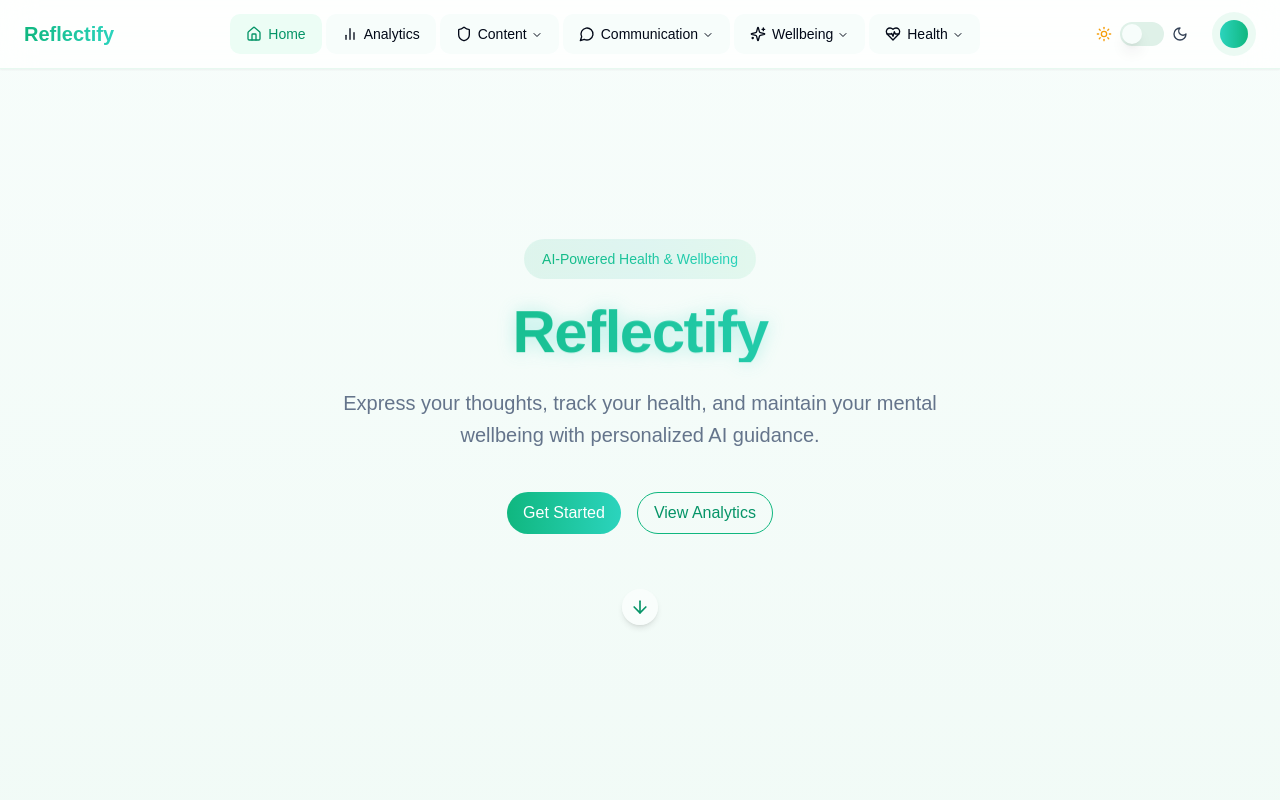
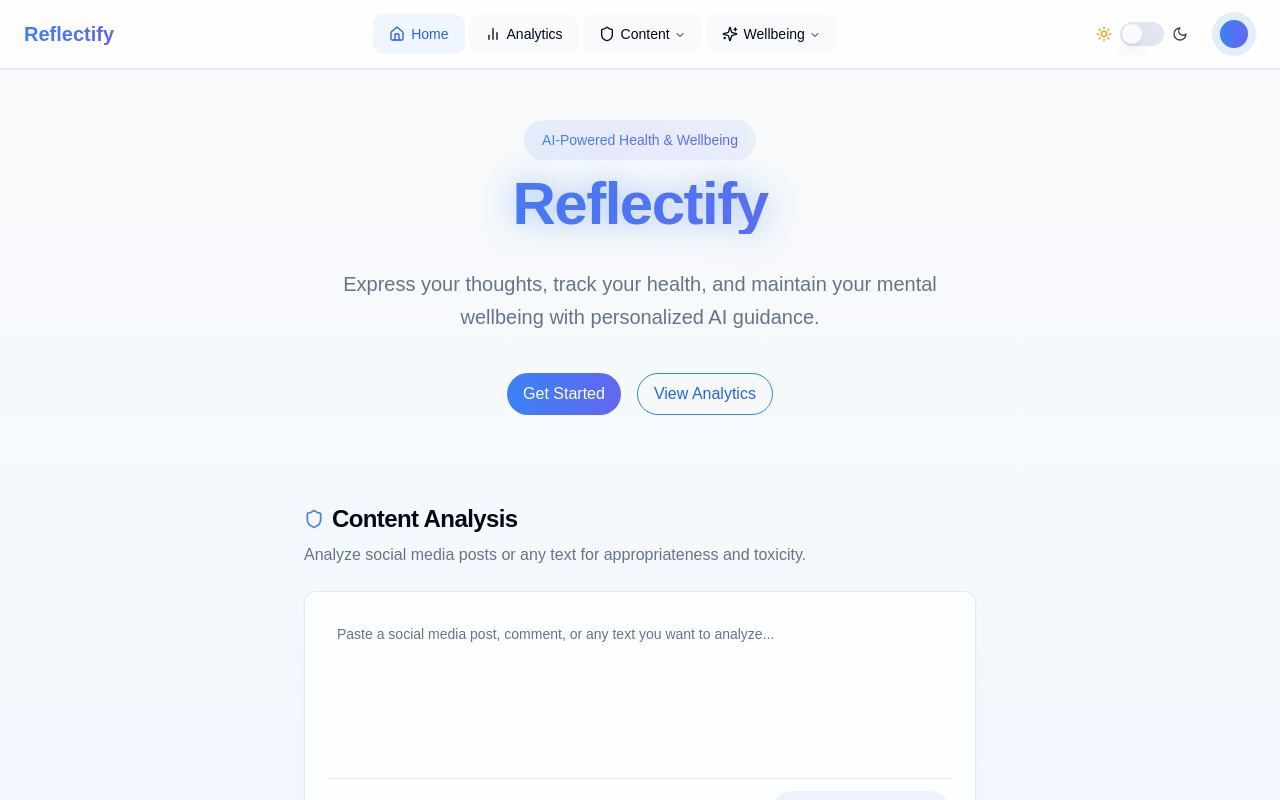
Before and after one commit to DragoRaj/ReflectifyAI, a React (Vite) app: page / in a window 1280 px wide. Shown: the top 800 px of the page. Built offline with nearby package versions, Linux system fonts and the light colour scheme.

Commit message:
Fix: UI and navigation issues
- Removed the arrow animation.
- Fixed the splash screen duration and visibility.
- Consolidated the navigation tabs.
- Ensured correct redirection for tabs.
- Updated color scheme.

```diff
--- a/src/components/SplashScreen.tsx
+++ b/src/components/SplashScreen.tsx
@@ -8,7 +8,7 @@ interface SplashScreenProps {
 
 const SplashScreen: React.FC<SplashScreenProps> = ({
   onComplete,
-  duration = 2500
+  duration = 4000 // Increased duration from 2500ms to 4000ms
 }) => {
   const [visible, setVisible] = useState(true);
 
@@ -24,15 +24,15 @@ const SplashScreen: React.FC<SplashScreenProps> = ({
   if (!visible) return null;
 
   return (
-    <div className="fixed inset-0 z-50 flex items-center justify-center bg-seafoam-50 dark:bg-indigo-950 transition-all duration-700">
+    <div className="fixed inset-0 z-50 flex items-center justify-center bg-gray-50 dark:bg-gray-900 transition-all duration-700">
       <div className="splash-content">
         <div className="splash-logo animate-float">
-          <span className="text-5xl font-display font-bold bg-gradient-to-r from-emerald-500 to-teal-400 bg-clip-text text-transparent dark:from-teal-300 dark:to-emerald-400">
+          <span className="text-5xl font-display font-bold bg-gradient-to-r from-blue-500 to-indigo-500 bg-clip-text text-transparent dark:from-blue-400 dark:to-indigo-400">
             Reflectify
           </span>
         </div>
         <div className="splash-particles">
-          {Array(15).fill(0).map((_, i) => (
+          {Array(20).fill(0).map((_, i) => (
             <div
               key={i}
               className="particle"
--- a/src/components/layout/MainLayout.tsx
+++ b/src/components/layout/MainLayout.tsx
@@ -1,7 +1,7 @@
 
 import React, { useState, useEffect } from "react";
 import { cn } from "@/lib/utils";
-import { Moon, Sun, BarChart2, Home, Shield, MessageCircle, BookText, HeartPulse, Sparkles } from "lucide-react";
+import { Moon, Sun, BarChart2, Home, Shield, MessageCircle, Sparkles, HeartPulse } from "lucide-react";
 import { Switch } from "@/components/ui/switch";
 import {
   NavigationMenu,
@@ -18,7 +18,7 @@ interface MainLayoutProps {
   className?: string;
 }
 
-// Function groups for the app
+// Simplified function groups for the app - reduced to 4 main groups
 const featureGroups = [
   {
     name: "Home",
@@ -34,13 +34,7 @@ const featureGroups = [
     name: "Content",
     icon: <Shield className="h-4 w-4" />,
     subItems: [
-      { name: "Content Analysis", id: "content" }
-    ]
-  },
-  {
-    name: "Communication",
-    icon: <MessageCircle className="h-4 w-4" />,
-    subItems: [
+      { name: "Content Analysis", id: "content" },
       { name: "Chat", id: "chat" },
       { name: "Express", id: "rant" }
     ]
@@ -50,14 +44,8 @@ const featureGroups = [
     icon: <Sparkles className="h-4 w-4" />,
     subItems: [
       { name: "Mindfulness", id: "mindfulness" },
-      { name: "Journal", id: "journal" }
-    ]
-  },
-  {
-    name: "Health",
-    icon: <HeartPulse className="h-4 w-4" />,
-    subItems: [
-      { name: "Health Tracking", id: "health" }
+      { name: "Journal", id: "journal" },
+      { name: "Health", id: "health" }
     ]
   }
 ];
@@ -97,24 +85,35 @@ const MainLayout = ({ children, className }: MainLayoutProps) => {
 
   const handleTabClick = (tab: string) => {
     setActiveTab(tab);
+    // Update URL hash for better navigation
+    window.location.hash = tab;
+
     // Add animation effect for tab change
     const mainContent = document.querySelector("main");
     if (mainContent) {
       mainContent.classList.add("fade-transition");
       setTimeout(() => {
         mainContent.classList.remove("fade-transition");
-        // Scroll to the top of the page
-        window.scrollTo({ top: 0, behavior: 'smooth' });
       }, 300);
     }
+
+    // Scroll to the feature section
+    const featuresSection = document.getElementById('features-section');
+    if (featuresSection) {
+      featuresSection.scrollIntoView({ behavior: 'smooth' });
+    }
+
+    // Custom event for tab change (to be used in Index.tsx)
+    const tabChangeEvent = new CustomEvent('tabChange', { detail: { tab } });
+    window.dispatchEvent(tabChangeEvent);
   };
 
   return (
-    <div className={cn("min-h-screen bg-gradient-to-b from-seafoam-50 to-mint-100 dark:from-indigo-950 dark:to-slate-900 transition-colors duration-500", className)}>
-      <header className="fixed top-0 left-0 right-0 z-50 py-3 px-6 backdrop-blur-lg bg-white/80 dark:bg-slate-900/80 border-b border-emerald-100 dark:border-indigo-800/50 transition-all duration-500 shadow-sm">
+    <div className={cn("min-h-screen bg-gradient-to-b from-gray-50 to-blue-50 dark:from-gray-900 dark:to-gray-800 transition-colors duration-500", className)}>
+      <header className="fixed top-0 left-0 right-0 z-50 py-3 px-6 backdrop-blur-lg bg-white/80 dark:bg-gray-900/80 border-b border-blue-100 dark:border-blue-900/50 transition-all duration-500 shadow-sm">
         <div className="max-w-7xl mx-auto flex items-center justify-between">
           <div className="flex items-center space-x-2">
-            <span className="font-display font-semibold text-xl bg-gradient-to-r from-emerald-500 to-teal-400 bg-clip-text text-transparent dark:from-teal-300 dark:to-emerald-400">
+            <span className="font-display font-semibold text-xl bg-gradient-to-r from-blue-500 to-indigo-500 bg-clip-text text-transparent dark:from-blue-400 dark:to-indigo-400">
               Reflectify
             </span>
           </div>
@@ -128,7 +127,7 @@ const MainLayout = ({ children, className }: MainLayoutProps) => {
                       <NavigationMenuLink
                         className={cn(
                           navigationMenuTriggerStyle(),
-                          activeTab === group.id ? "bg-emerald-50 dark:bg-indigo-900 text-emerald-600 dark:text-teal-300" : ""
+                          activeTab === group.id ? "bg-blue-50 dark:bg-blue-900 text-blue-600 dark:text-blue-300" : ""
                         )}
                         onClick={() => handleTabClick(group.id)}
                       >
@@ -143,7 +142,7 @@ const MainLayout = ({ children, className }: MainLayoutProps) => {
                       <NavigationMenuTrigger
                         className={cn(
                           group.subItems.some(item => item.id === activeTab) ?
-                          "bg-emerald-50 dark:bg-indigo-900 text-emerald-600 dark:text-teal-300" : ""
+                          "bg-blue-50 dark:bg-blue-900 text-blue-600 dark:text-blue-300" : ""
                         )}
                       >
                         <div className="flex items-center gap-1.5">
@@ -158,8 +157,8 @@ const MainLayout = ({ children, className }: MainLayoutProps) => {
                               <NavigationMenuLink
                                 className={cn(
                                   "block select-none space-y-1 rounded-md p-3 leading-none no-underline outline-none transition-colors",
-                                  "hover:bg-emerald-50 hover:text-emerald-600 dark:hover:bg-indigo-900 dark:hover:text-teal-300",
-                                  activeTab === item.id ? "bg-emerald-50 dark:bg-indigo-900 text-emerald-600 dark:text-teal-300" : ""
+                                  "hover:bg-blue-50 hover:text-blue-600 dark:hover:bg-blue-900 dark:hover:text-blue-300",
+                                  activeTab === item.id ? "bg-blue-50 dark:bg-blue-900 text-blue-600 dark:text-blue-300" : ""
                                 )}
                                 onClick={() => handleTabClick(item.id)}
                               >
@@ -183,45 +182,21 @@ const MainLayout = ({ children, className }: MainLayoutProps) => {
               <Moon className="h-4 w-4 text-slate-700 dark:text-slate-300" />
             </div>
 
-            <button className="rounded-full bg-emerald-100/80 dark:bg-indigo-800/80 p-2 transition hover:bg-emerald-200 dark:hover:bg-indigo-700">
+            <button className="rounded-full bg-blue-100/80 dark:bg-blue-900/80 p-2 transition hover:bg-blue-200 dark:hover:bg-blue-800">
               <span className="sr-only">User settings</span>
-              <div className="h-7 w-7 rounded-full bg-gradient-to-r from-teal-400 to-emerald-500 dark:from-teal-300 dark:to-emerald-400"></div>
+              <div className="h-7 w-7 rounded-full bg-gradient-to-r from-blue-500 to-indigo-500 dark:from-blue-400 dark:to-indigo-400"></div>
             </button>
           </div>
         </div>
       </header>
 
       <main className="pt-24 pb-16 transition-opacity duration-300 ease-in-out">
-        {!isLoaded && (
-          <div className="splash-screen">
-            <div className="splash-content">
-              <div className="splash-logo animate-float">
-                <span className="text-4xl font-display font-bold bg-gradient-to-r from-emerald-500 to-teal-400 bg-clip-text text-transparent dark:from-teal-300 dark:to-emerald-400">
-                  Reflectify
-                </span>
-              </div>
-              <div className="splash-particles">
-                {Array(12).fill(0).map((_, i) => (
-                  <div
-                    key={i}
-                    className="particle"
-                    style={{
-                      '--delay': `${i * 0.2}s`,
-                      '--size': `${Math.random() * 20 + 10}px`,
-                      '--speed': `${Math.random() * 10 + 10}s`
-                    } as React.CSSProperties}
-                  ></div>
-                ))}
-              </div>
-            </div>
-          </div>
-        )}
         <div className={`transition-opacity duration-500 ease-in-out ${isLoaded ? 'opacity-100' : 'opacity-0'}`}>
           {children}
         </div>
       </main>
 
-      <footer className="py-6 px-6 border-t border-emerald-100 dark:border-indigo-800/50 bg-white/80 dark:bg-slate-900/80 backdrop-blur-lg transition-colors duration-300">
+      <footer className="py-6 px-6 border-t border-blue-100 dark:border-blue-800/50 bg-white/80 dark:bg-gray-900/80 backdrop-blur-lg transition-colors duration-300">
         <div className="max-w-7xl mx-auto flex flex-col md:flex-row items-center justify-between gap-4">
           <div>
             <p className="text-sm text-slate-500 dark:text-slate-400">
@@ -230,13 +205,13 @@ const MainLayout = ({ children, className }: MainLayoutProps) => {
           </div>
 
           <div className="flex items-center space-x-4">
-            <a href="#" className="text-sm text-slate-500 dark:text-slate-400 hover:text-emerald-600 dark:hover:text-teal-300 transition-colors">
+            <a href="#" className="text-sm text-slate-500 dark:text-slate-400 hover:text-blue-600 dark:hover:text-blue-300 transition-colors">
               Privacy
             </a>
-            <a href="#" className="text-sm text-slate-500 dark:text-slate-400 hover:text-emerald-600 dark:hover:text-teal-300 transition-colors">
+            <a href="#" className="text-sm text-slate-500 dark:text-slate-400 hover:text-blue-600 dark:hover:text-blue-300 transition-colors">
               Terms
             </a>
-            <a href="#" className="text-sm text-slate-500 dark:text-slate-400 hover:text-emerald-600 dark:hover:text-teal-300 transition-colors">
+            <a href="#" className="text-sm text-slate-500 dark:text-slate-400 hover:text-blue-600 dark:hover:text-blue-300 transition-colors">
               Contact
             </a>
           </div>
--- a/src/index.css
+++ b/src/index.css
@@ -7,7 +7,7 @@
 
 @layer base {
   :root {
-    --background: 160 59% 98%;
+    --background: 210 40% 98%;
     --foreground: 222.2 84% 4.9%;
 
     --card: 0 0% 100%;
@@ -16,90 +16,74 @@
     --popover: 0 0% 100%;
     --popover-foreground: 222.2 84% 4.9%;
 
-    --primary: 161 94% 39%;
+    --primary: 221 83% 53%;
     --primary-foreground: 210 40% 98%;
 
-    --secondary: 166 76% 96%;
+    --secondary: 217 91% 96%;
     --secondary-foreground: 222.2 47.4% 11.2%;
 
     --muted: 210 40% 96.1%;
     --muted-foreground: 215.4 16.3% 46.9%;
 
-    --accent: 150 60% 94%;
+    --accent: 213 94% 95%;
     --accent-foreground: 222.2 47.4% 11.2%;
 
     --destructive: 0 84.2% 60.2%;
     --destructive-foreground: 210 40% 98%;
 
-    --border: 150 39% 91%;
-    --input: 150 39% 91%;
-    --ring: 161 94% 39%;
+    --border: 214 32% 91%;
+    --input: 214 32% 91%;
+    --ring: 221 83% 53%;
 
     --radius: 0.75rem;
 
-    --sidebar-background: 152 50% 98%;
+    --sidebar-background: 213 100% 98%;
     --sidebar-foreground: 240 5.3% 26.1%;
-    --sidebar-primary: 161 94% 39%;
+    --sidebar-primary: 221 83% 53%;
     --sidebar-primary-foreground: 0 0% 98%;
-    --sidebar-accent: 152 50% 95%;
+    --sidebar-accent: 213 94% 95%;
     --sidebar-accent-foreground: 240 5.9% 10%;
-    --sidebar-border: 150 39% 91%;
-    --sidebar-ring: 161 94% 39%;
-
-    /* Note: these variables are still kept for reference but we're now using direct color utility classes */
-    --seafoam-50: hsl(160, 59%, 98%);
-    --seafoam-100: hsl(160, 51%, 95%);
-    --mint-100: hsl(152, 50%, 95%);
-    --emerald-100: hsl(150, 60%, 94%);
-    --teal-300: hsl(173, 80%, 62%);
-    --teal-400: hsl(172, 66%, 50%);
-    --emerald-400: hsl(151, 65%, 54%);
-    --emerald-500: hsl(160, 84%, 39%);
-    --emerald-600: hsl(161, 94%, 30%);
+    --sidebar-border: 214 32% 91%;
+    --sidebar-ring: 221 83% 53%;
   }
 
   .dark {
-    --background: 240 70% 10%;
+    --background: 222 47% 11%;
     --foreground: 210 40% 98%;
 
-    --card: 240 70% 10%;
+    --card: 222 47% 11%;
     --card-foreground: 210 40% 98%;
 
-    --popover: 240 70% 10%;
+    --popover: 222 47% 11%;
     --popover-foreground: 210 40% 98%;
 
-    --primary: 173 80% 62%;
+    --primary: 217 91% 60%;
     --primary-foreground: 222.2 47.4% 11.2%;
 
-    --secondary: 245 70% 20%;
+    --secondary: 217 33% 17%;
     --secondary-foreground: 210 40% 98%;
 
-    --muted: 245 70% 20%;
+    --muted: 217 33% 17%;
     --muted-foreground: 215 20.2% 65.1%;
 
-    --accent: 245 70% 20%;
+    --accent: 217 33% 17%;
     --accent-foreground: 210 40% 98%;
 
     --destructive: 0 62.8% 30.6%;
     --destructive-foreground: 210 40% 98%;
 
-    --border: 245 70% 20%;
-    --input: 245 70% 20%;
-    --ring: 173 80% 62%;
+    --border: 217 33% 17%;
+    --input: 217 33% 17%;
+    --ring: 224 76% 48%;
 
-    --sidebar-background: 240 70% 10%;
+    --sidebar-background: 222 47% 11%;
     --sidebar-foreground: 240 4.8% 95.9%;
-    --sidebar-primary: 173 80% 62%;
+    --sidebar-primary: 217 91% 60%;
     --sidebar-primary-foreground: 0 0% 100%;
-    --sidebar-accent: 245 70% 20%;
+    --sidebar-accent: 217 33% 17%;
     --sidebar-accent-foreground: 240 4.8% 95.9%;
-    --sidebar-border: 245 70% 20%;
-    --sidebar-ring: 173 80% 62%;
-
-    --indigo-800: hsl(245, 70%, 30%);
-    --indigo-900: hsl(245, 70%, 20%);
-    --indigo-950: hsl(240, 70%, 12%);
-    --slate-900: hsl(240, 70%, 10%);
+    --sidebar-border: 217 33% 17%;
+    --sidebar-ring: 217 91% 60%;
   }
 }
 
@@ -122,15 +106,15 @@
 
 @layer components {
   .glass-card {
-    @apply bg-white/80 dark:bg-slate-900/80 backdrop-blur-md border border-emerald-100 dark:border-indigo-800/20 shadow-sm transition-all duration-300;
+    @apply bg-white/80 dark:bg-slate-900/80 backdrop-blur-md border border-blue-100 dark:border-blue-800/20 shadow-sm transition-all duration-300;
   }
 
   .reflectify-gradient-text {
-    @apply bg-gradient-to-r from-emerald-500 to-teal-400 bg-clip-text text-transparent dark:from-teal-300 dark:to-emerald-400;
+    @apply bg-gradient-to-r from-blue-500 to-indigo-500 bg-clip-text text-transparent dark:from-blue-400 dark:to-indigo-400;
   }
 
   .reflectify-button {
-    @apply px-4 py-2 rounded-full bg-gradient-to-r from-emerald-500 to-teal-400 text-white font-medium transition-all duration-300 hover:shadow-lg hover:shadow-emerald-500/20 active:scale-95 dark:from-teal-400 dark:to-emerald-500;
+    @apply px-4 py-2 rounded-full bg-gradient-to-r from-blue-500 to-indigo-500 text-white font-medium transition-all duration-300 hover:shadow-lg hover:shadow-blue-500/20 active:scale-95 dark:from-blue-400 dark:to-indigo-400;
   }
 
   .tab-button {
@@ -179,7 +163,7 @@
   }
 
   .particle {
-    @apply absolute rounded-full bg-gradient-to-r from-emerald-500 to-teal-400 dark:from-teal-300 dark:to-emerald-400 opacity-70;
+    @apply absolute rounded-full bg-gradient-to-r from-blue-500 to-indigo-500 dark:from-blue-400 dark:to-indigo-400 opacity-70;
     width: var(--size);
     height: var(--size);
     animation: float var(--speed) infinite ease-in-out var(--delay);
@@ -227,11 +211,11 @@
   @keyframes textFloat {
     0%, 100% {
       transform: translateY(0);
-      filter: drop-shadow(0 0 8px rgba(45, 212, 191, 0.3));
+      filter: drop-shadow(0 0 8px rgba(59, 130, 246, 0.3));
     }
     50% {
       transform: translateY(-10px);
-      filter: drop-shadow(0 0 16px rgba(45, 212, 191, 0.5));
+      filter: drop-shadow(0 0 16px rgba(59, 130, 246, 0.5));
     }
   }
 
@@ -245,7 +229,7 @@
   }
 
   .hover-glow {
-    @apply transition-all duration-300 hover:shadow-lg hover:shadow-emerald-500/20 dark:hover:shadow-teal-300/20;
+    @apply transition-all duration-300 hover:shadow-lg hover:shadow-blue-500/20 dark:hover:shadow-indigo-400/20;
   }
 
   .pulse-subtle {
--- a/src/pages/Index.tsx
+++ b/src/pages/Index.tsx
@@ -31,7 +31,7 @@ import { toast } from "sonner";
 import { Textarea } from "@/components/ui/textarea";
 import { analyzeContent, getAIAnalysis } from "@/utils/aiUtils";
 
-type FeatureTab = "rant" | "chat" | "journal" | "content" | "health" | "mindfulness" | "analytics";
+type FeatureTab = "rant" | "chat" | "journal" | "content" | "health" | "mindfulness" | "analytics" | "home";
 type Mood = "happy" | "neutral" | "sad" | "excited" | "loving" | "calm" | "angry" | "peaceful" | null;
 
 const trackFeatureUsage = (feature: string, value: number = 1) => {
@@ -51,6 +51,20 @@ const Index = () => {
 
   useEffect(() => {
     setIsPageLoaded(true);
+
+    const hash = window.location.hash.substring(1);
+    if (hash && ["content", "chat", "rant", "journal", "health", "mindfulness", "analytics", "home"].includes(hash)) {
+      setActiveTab(hash as FeatureTab);
+    }
+
+    const handleTabChange = (event: CustomEvent) => {
+      setActiveTab(event.detail.tab as FeatureTab);
+    };
+
+    window.addEventListener('tabChange', handleTabChange as EventListener);
+    return () => {
+      window.removeEventListener('tabChange', handleTabChange as EventListener);
+    };
   }, []);
 
   const [rantText, setRantText] = useState("");
@@ -744,24 +758,35 @@ const Index = () => {
         return <MindfulnessSession />;
       case "analytics":
         return renderAnalytics();
+      case "home":
       default:
-        return renderContentAnalysis();
-    }
-  };
-
-  const scrollToFeatures = () => {
-    const featuresSection = document.getElementById('features-section');
-    if (featuresSection) {
-      featuresSection.scrollIntoView({ behavior: 'smooth' });
+        return (
+          <div className="text-center py-12 space-y-6">
+            <h1 className="text-4xl md:text-5xl lg:text-6xl font-display font-semibold tracking-tight reflectify-gradient-text animate-float">
+              Welcome to Reflectify
+            </h1>
+            <p className="text-xl text-muted-foreground max-w-2xl mx-auto leading-relaxed">
+              Express your thoughts, track your health, and maintain your mental wellbeing with personalized AI guidance.
+            </p>
+            <div className="flex flex-wrap justify-center gap-4 pt-4">
+              <button
+                onClick={() => setActiveTab("content")}
+                className="reflectify-button"
+              >
+                Get Started
+              </button>
+            </div>
+          </div>
+        );
     }
   };
 
   return (
     <MainLayout>
       <div className="max-w-7xl mx-auto">
-        <section className="min-h-[85vh] flex flex-col justify-center py-6 px-4 animate-fade-in">
+        <section className="min-h-[40vh] flex flex-col justify-center py-6 px-4 animate-fade-in">
           <div className={`text-center space-y-6 max-w-3xl mx-auto transition-all duration-1000 ${isPageLoaded ? 'opacity-100 transform-none' : 'opacity-0 translate-y-10'}`}>
-            <div className="inline-flex items-center justify-center p-1.5 bg-gradient-to-r from-emerald-500/10 via-teal-500/10 to-emerald-400/10 backdrop-blur-sm rounded-full">
+            <div className="inline-flex items-center justify-center p-1.5 bg-gradient-to-r from-blue-500/10 via-indigo-500/10 to-blue-400/10 backdrop-blur-sm rounded-full">
               <span className="text-sm font-medium reflectify-gradient-text px-3 py-1">
                 AI-Powered Health & Wellbeing
               </span>
@@ -777,34 +802,19 @@ const Index = () => {
 
             <div className="flex flex-wrap justify-center gap-4 pt-4">
               <button
-                onClick={() => {
-                  setActiveTab("content");
-                  scrollToFeatures();
-                }}
+                onClick={() => setActiveTab("content")}
                 className="reflectify-button"
               >
                 Get Started
               </button>
 
               <button
-                onClick={() => {
-                  setActiveTab("analytics");
-                  scrollToFeatures();
-                }}
-                className="px-4 py-2 rounded-full border border-emerald-500 text-emerald-600 dark:border-teal-400 dark:text-teal-300 font-medium transition-all duration-300 hover:bg-emerald-500/10 dark:hover:bg-teal-400/10"
+                onClick={() => setActiveTab("analytics")}
+                className="px-4 py-2 rounded-full border border-blue-500 text-blue-600 dark:border-blue-400 dark:text-blue-300 font-medium transition-all duration-300 hover:bg-blue-500/10 dark:hover:bg-blue-400/10"
               >
                 View Analytics
               </button>
             </div>
-          </div>
-
-          <div className={`flex justify-center mt-16 transition-all duration-1000 ${isPageLoaded ? 'opacity-100 transform-none' : 'opacity-0 translate-y-10'}`} style={{ transitionDelay: '300ms' }}>
-            <button
-              onClick={scrollToFeatures}
-              className="animate-bounce p-2 rounded-full bg-white/50 dark:bg-slate-800/50 shadow-md hover:shadow-lg transition-all duration-300"
-            >
-              <ArrowDown className="h-5 w-5 text-emerald-600 dark:text-teal-300" />
-            </button>
           </div>
         </section>
 
--- a/tailwind.config.ts
+++ b/tailwind.config.ts
@@ -75,31 +75,31 @@ export default {
 					indigo: '#6366f1',
 					slate: '#64748b',
 				},
-				// Add the seafoam and related colors as direct hex values
+				// Colors needed for backwards compatibility
 				seafoam: {
-					50: 'hsl(160, 59%, 98%)',
-					100: 'hsl(160, 51%, 95%)',
+					50: 'hsl(210, 40%, 98%)',
+					100: 'hsl(214, 32%, 91%)',
 				},
 				mint: {
-					100: 'hsl(152, 50%, 95%)',
+					100: 'hsl(213, 94%, 95%)',
 				},
 				emerald: {
-					100: 'hsl(150, 60%, 94%)',
-					400: 'hsl(151, 65%, 54%)',
-					500: 'hsl(160, 84%, 39%)',
-					600: 'hsl(161, 94%, 30%)',
+					100: 'hsl(213, 94%, 95%)',
+					400: 'hsl(217, 91%, 60%)',
+					500: 'hsl(221, 83%, 53%)',
+					600: 'hsl(224, 76%, 48%)',
 				},
 				teal: {
-					300: 'hsl(173, 80%, 62%)',
-					400: 'hsl(172, 66%, 50%)',
+					300: 'hsl(217, 91%, 60%)',
+					400: 'hsl(221, 83%, 53%)',
 				},
 				indigo: {
-					800: 'hsl(245, 70%, 30%)',
-					900: 'hsl(245, 70%, 20%)',
-					950: 'hsl(240, 70%, 12%)',
+					800: 'hsl(217, 33%, 17%)',
+					900: 'hsl(222, 47%, 11%)',
+					950: 'hsl(223, 47%, 11%)',
 				},
 				slate: {
-					900: 'hsl(240, 70%, 10%)',
+					900: 'hsl(222, 47%, 11%)',
 				}
 			},
 			borderRadius: {
```
Also changed, not shown: src/App.tsx (+2 -9 lines).
